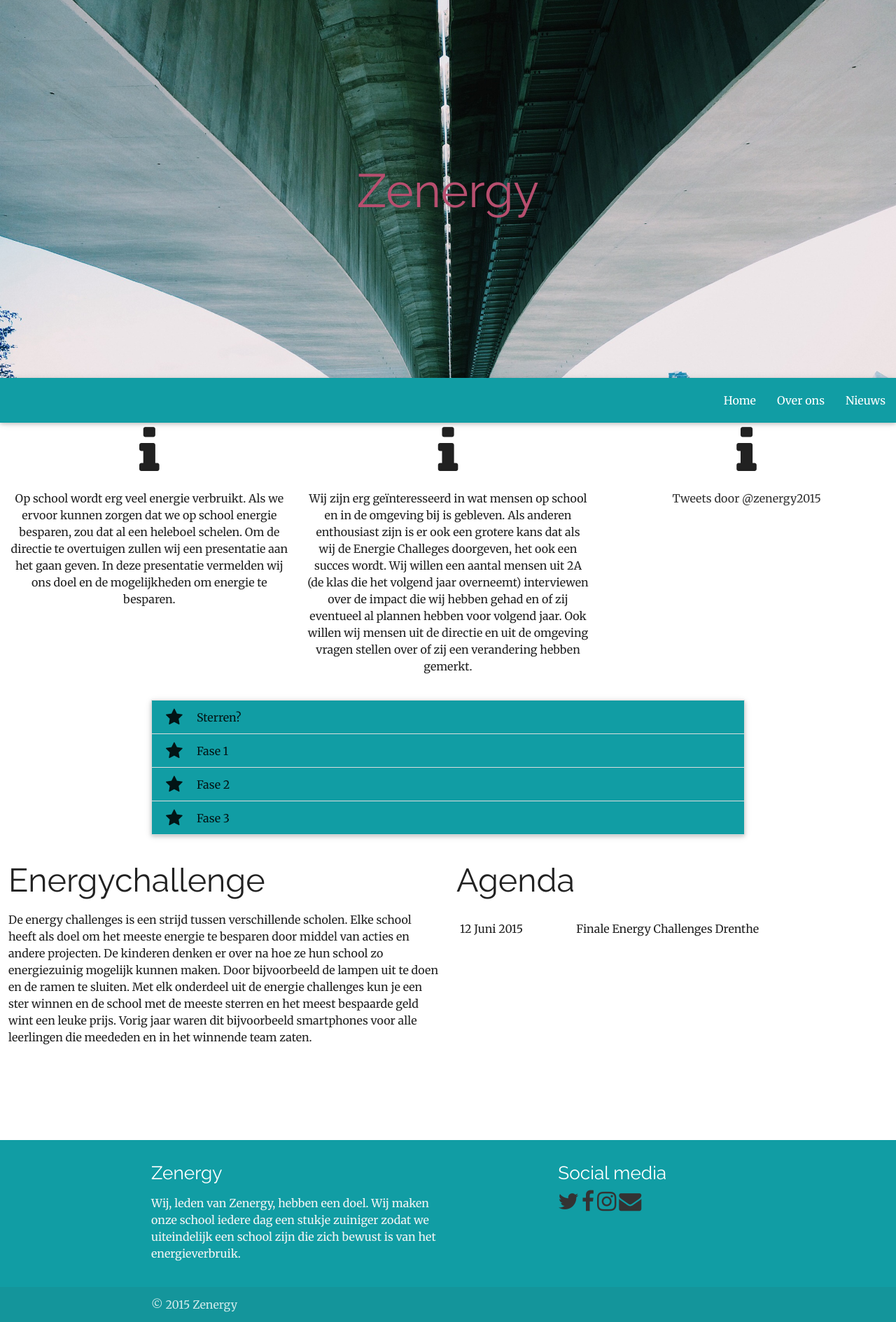
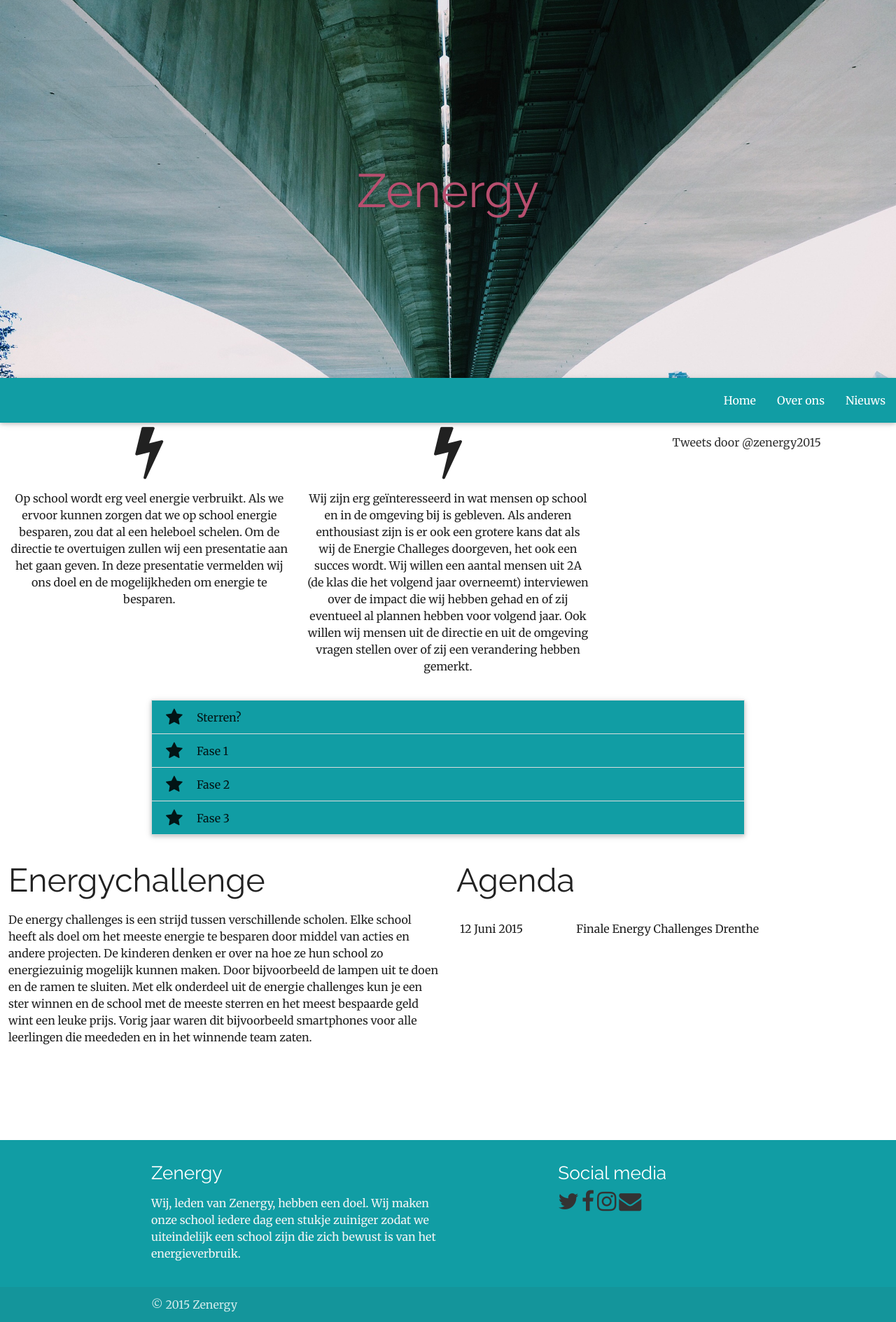
Before and after one commit to jasperwr/zenergy.jasperwr.github.io, a Jekyll site: the page built from index.html, in a window 1280 px wide. Shown: the whole page at 70% size. Built offline with Jekyll 4.4.1, drawn with Linux system fonts in a browser that asks for light colours; nearby versions of some CDN libraries; comment, search, counter and statistics services are not loaded.

Commit message:
Update home.html

```diff
--- a/_layouts/home.html
+++ b/_layouts/home.html
@@ -29,15 +29,15 @@
     </nav>
     <div class="row">
       <div class="col l4 s12 center-align" id="promotable">
-        <i class="fa fa-info fa-5x"></i>
+        <i class="fa fa-bolt fa-5x"></i>
           <p>{{ site.home.block1 }}</p>
       </div>
       <div class="col l4 s12 center-align" id="promotable">
-        <i class="fa fa-info fa-5x"></i>
+        <i class="fa fa-bolt fa-5x"></i>
           <p>{{ site.home.block2 }}</p>
       </div>
       <div class="col l4 s12 center-align" id="promotable">
-        <i class="fa fa-info fa-5x"></i>
+
           <p>{{ site.home.block3 }}</p>
       </div>
     </div>
```
